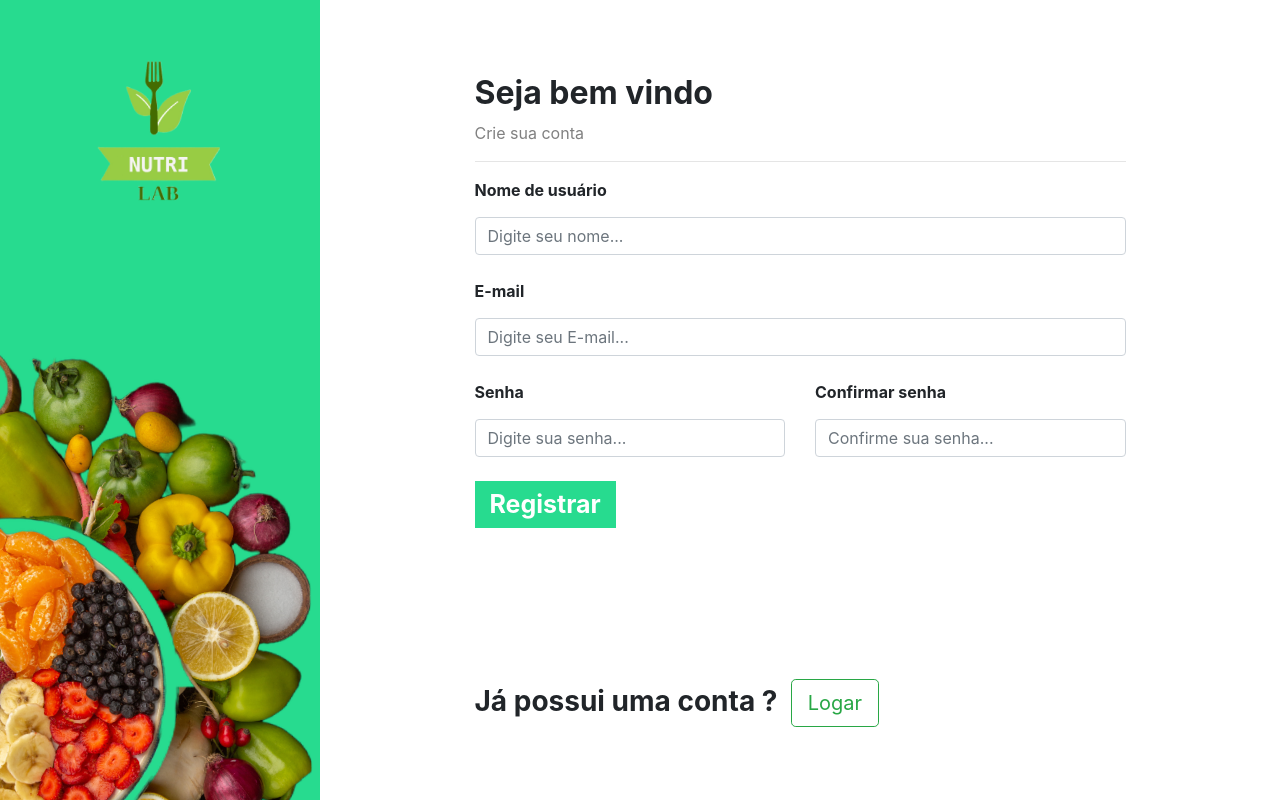
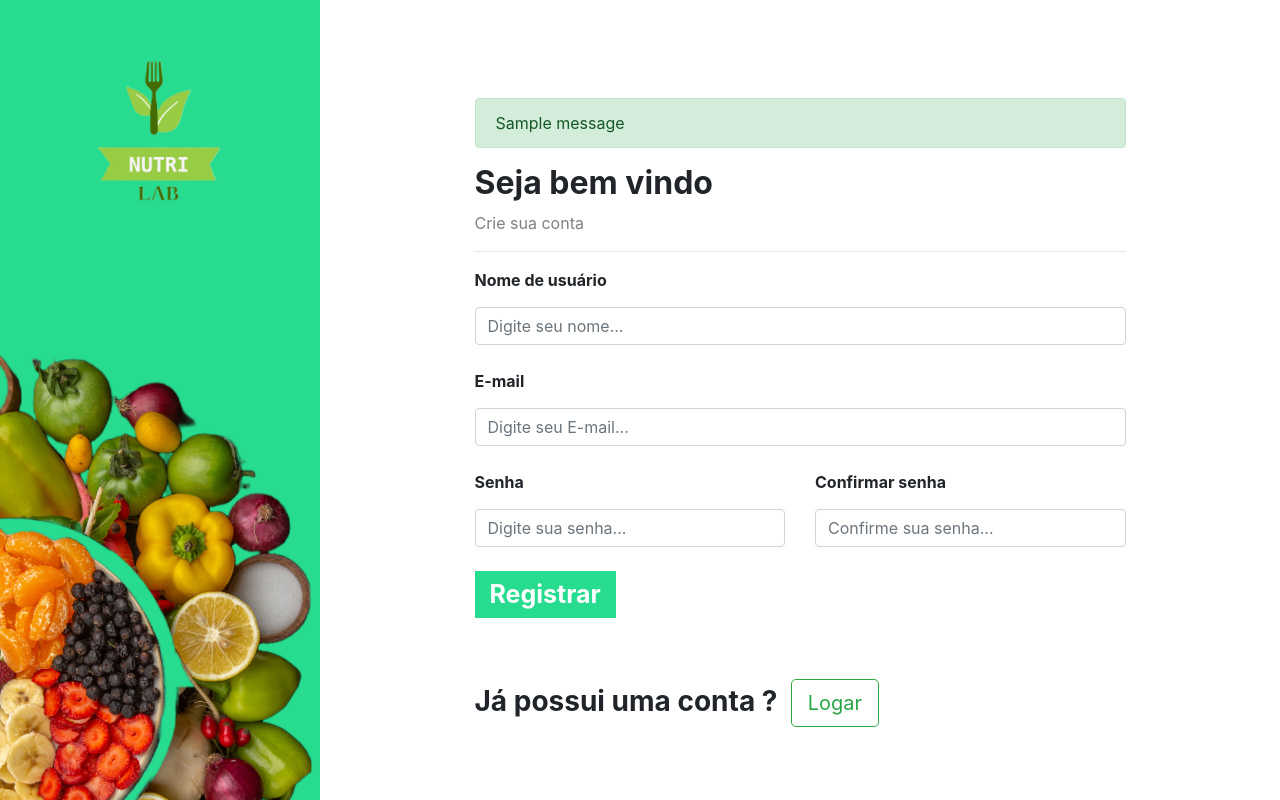
Before and after one commit to robsonlopesjr/django-nutrilab, a Django app: template autenticacao/templates/cadastro.html in a window 1280 px wide. Run offline with Django 4.2, Linux system fonts and the light colour scheme; the template is opened without the code that fills it, so the values that code supplies are empty; tables that the repository leaves empty hold one stand-in row (values such as "Sample post"); one stand-in notice (Sample message) is shown; parts of the project's set-up code (start-up, migrations or seed data) failed here and were passed over.

Commit message:
inserindo mensagens de erro e de sucesso no html

```diff
--- a/autenticacao/templates/cadastro.html
+++ b/autenticacao/templates/cadastro.html
@@ -20,6 +20,16 @@
         </div>
         <div class="col-md-9">
             <div class="area_cadastrar">
+
+                {% if messages %}
+                    <br>
+                    {% for message in messages %}
+                        <div class="alert {{ message.tags }}">
+                            {{ message }}
+                        </div>
+                    {% endfor %}
+                {% endif %}
+
                 <h2 class="titulo">Seja bem vindo</h2>
                 <p class="sub-titulo">Crie sua conta</p>
                 <hr>
--- a/autenticacao/views.py
+++ b/autenticacao/views.py
@@ -1,6 +1,8 @@
 from django.shortcuts import render, redirect
 from django.http import HttpResponse
 from django.contrib.auth.models import User
+from django.contrib.messages import constants
+from django.contrib import messages
 
 from .utils import password_is_valid
 
@@ -22,8 +24,10 @@ def cadastro(request):
             user = User.objects.create_user(username=usuario, email=email, password=senha, is_active=False)
             user.save()
 
+            messages.add_message(request, constants.SUCCESS, 'Usuário cadastrado com sucesso!')
             return redirect('/auth/logar')
         except:
+            messages.add_message(request, constants.ERROR, 'Erro interno do sistema')
             return redirect('/auth/cadastro')
 
 
```
Also changed, not shown: core/settings.py (+10 -0 lines).
